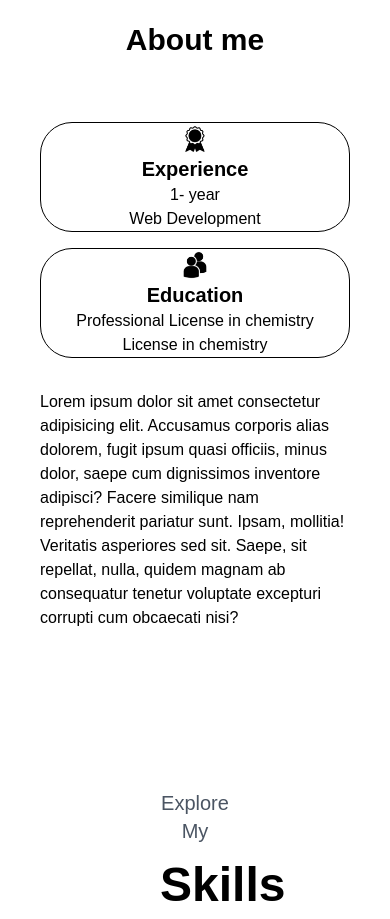
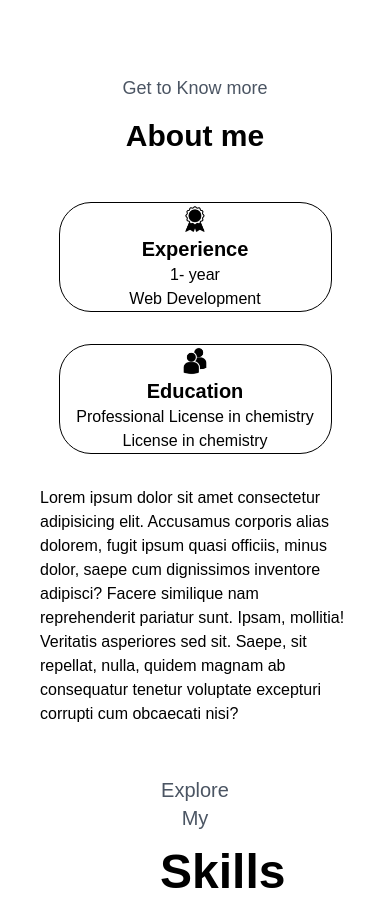
Before and after one commit to Coraliedev/Portfolio-Coralie, a React (Vite) app: page / in a window 390 px wide. Shown: the part 802-1721 px from the top of the page. Built offline with nearby package versions, Linux system fonts and the light colour scheme.

Commit message:
style: fix responsive profil and about components

```diff
--- a/src/components/About.tsx
+++ b/src/components/About.tsx
@@ -12,18 +12,18 @@ const About: React.FC = () => {
   }
 
   return (
-    <section id="about" className='relative section_padding section_height mx-10 box-border min-h-[fit-content]' >
+    <section id="about" className='relative section_padding lg:h-[96vh] h-fit mx-10 box-border min-h-fit' >
       <p id="section__text__p1" className='text-center lg:text-xl text-lg mb-4 text-gray-600 mt-4'>Get to Know more</p>
       <p id="title" className='lg:text-5xl text-3xl text-center font-bold w-full mb-4'>About me</p>
       <div id="section-container" className='gap-8'>
-        <div id="about-containers" className='gap-4 mb-8 lg:mt-28 mt-16 flex justify-center flex-col lg:flex-row'>
-          <div id="details-container" className='flex flex-col justify-start lg:w-[30vw] text-center border border-black p-[1,5rem] flex bg-write rounded-[2rem]'>
+        <div id="about-containers" className='gap-8 mb-8 lg:mt-28 mt-12 flex justify-center items-center sm:flex-row flex-col '>
+          <div id="details-container" className='flex flex-col sm:w-[40vw] w-[70vw] text-center border border-black p-[1,5rem] rounded-[2rem]'>
             <img src={experience} alt="experience icon" id="icon" className='m-auto h-8 w-8' />
             <h1 className='lg:text-2xl text-xl text-center font-bold'>Experience</h1>
             <p>1- year</p>
             <p> Web Development</p>
           </div>
-          <div id="details-container" className='flex flex-col text-center lg:w-[30vw] bg-write rounded-[2rem] border-black border'>
+          <div id="details-container" className='flex flex-col p-[1,5rem] text-center sm:w-[40vw] w-[70vw] rounded-[2rem] border-black border'>
             <img src={education} alt="education icon" id="icon" className='m-auto h-8 w-8' />
             <h1 className='lg:text-2xl text-xl text-center font-bold'>Education</h1>
             <p>Professional License in chemistry</p>
--- a/src/components/Profil.tsx
+++ b/src/components/Profil.tsx
@@ -14,7 +14,7 @@ const Profil: React.FC = () => {
 
   return (
     <section id="profil" className='section_padding mx-10 box-border h-fit mb-24 lg:mb-0 lg:flex justify-center gap-20 lg:h-[80vh]'>
-      <div className="section__pic-container flex w-auto h-[46vw] justify-center lg:h-[400px] lg:w-[400px] lg:my-auto mx-0 mb-8">
+      <div className="section__pic-container flex w-auto h-[275px] justify-center lg:h-[400px] lg:w-[400px] lg:my-auto mx-0 mb-8">
         <img src={profilImg} alt="Coralie profile picture"/>
       </div>
       <div className='self-center text-center'>
```
